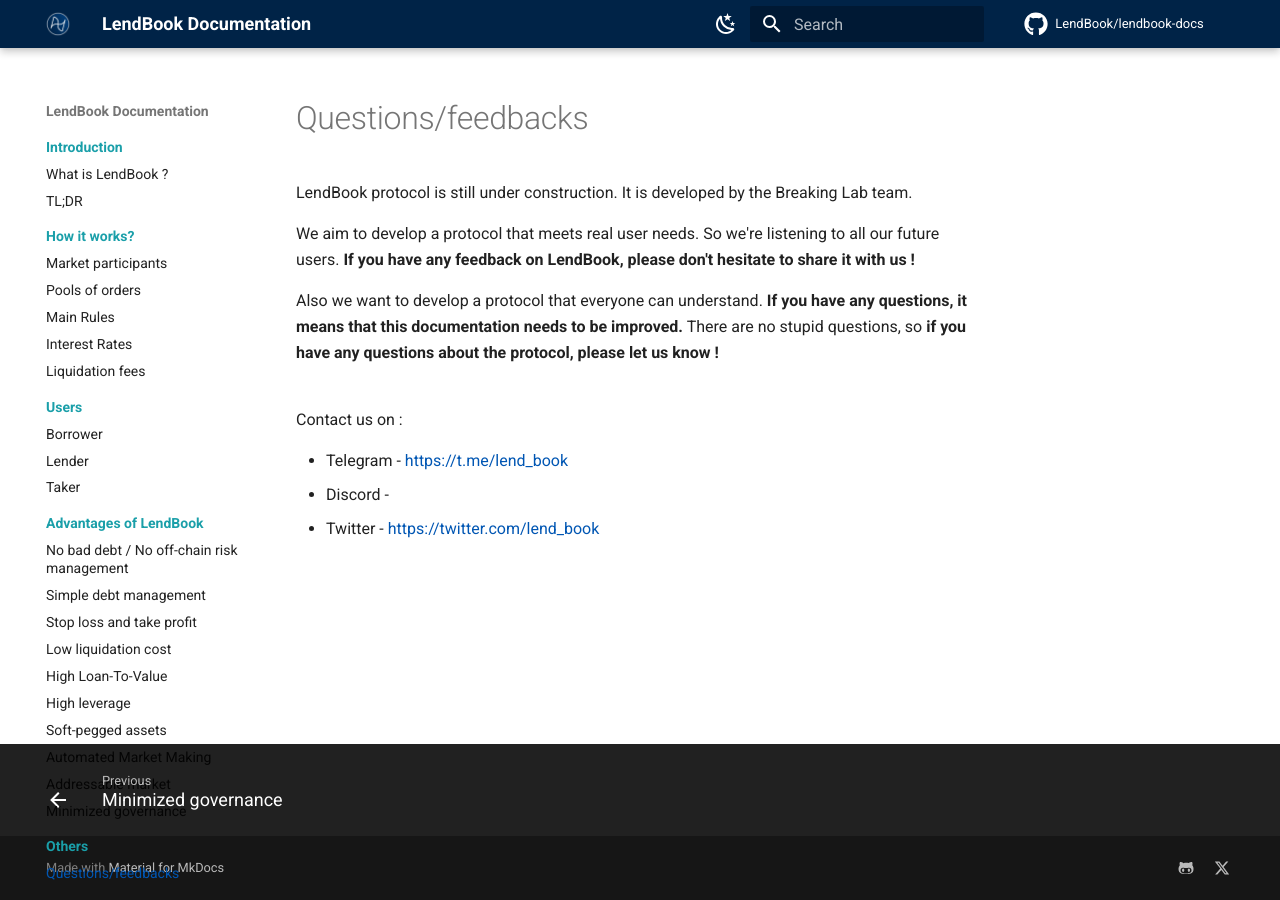
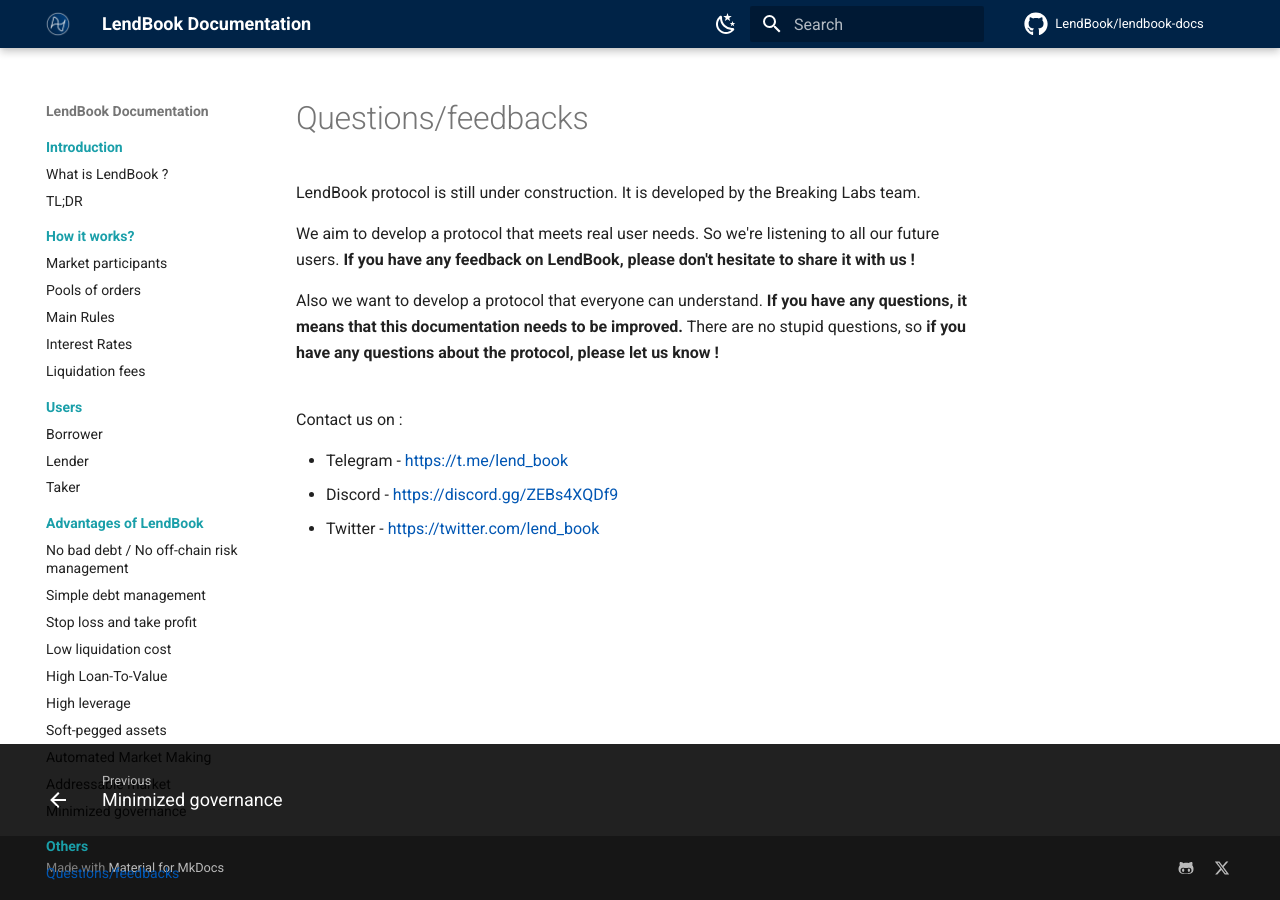
Before and after one commit to LendBook/lendbook-docs, an MkDocs documentation site: the page built from docs/others/questions.md, in a window 1280 px wide. Built offline with MkDocs 1.6.1 and Material for MkDocs 9.7.7, drawn with Linux system fonts in a browser that asks for light colours; comment, search, counter and statistics services are not loaded.

Commit message:
Update questions.md

```diff
--- a/docs/others/questions.md
+++ b/docs/others/questions.md
@@ -1,4 +1,4 @@
-LendBook protocol is still under construction. It is developed by the Breaking Lab team.
+LendBook protocol is still under construction. It is developed by the Breaking Labs team.
 
 We aim to develop a protocol that meets real user needs. So we're listening to all our future users. **If you have any feedback on LendBook, please don't hesitate to share it with us !**
 
@@ -8,5 +8,5 @@
 Contact us on :
 
 * Telegram - [https://t.me/lend_book](https://t.me/lend_book)
-* Discord -
+* Discord - [https://discord.gg/ZEBs4XQDf9](https://discord.gg/ZEBs4XQDf9)
 * Twitter - [https://twitter.com/lend_book](https://twitter.com/lend_book)
```
